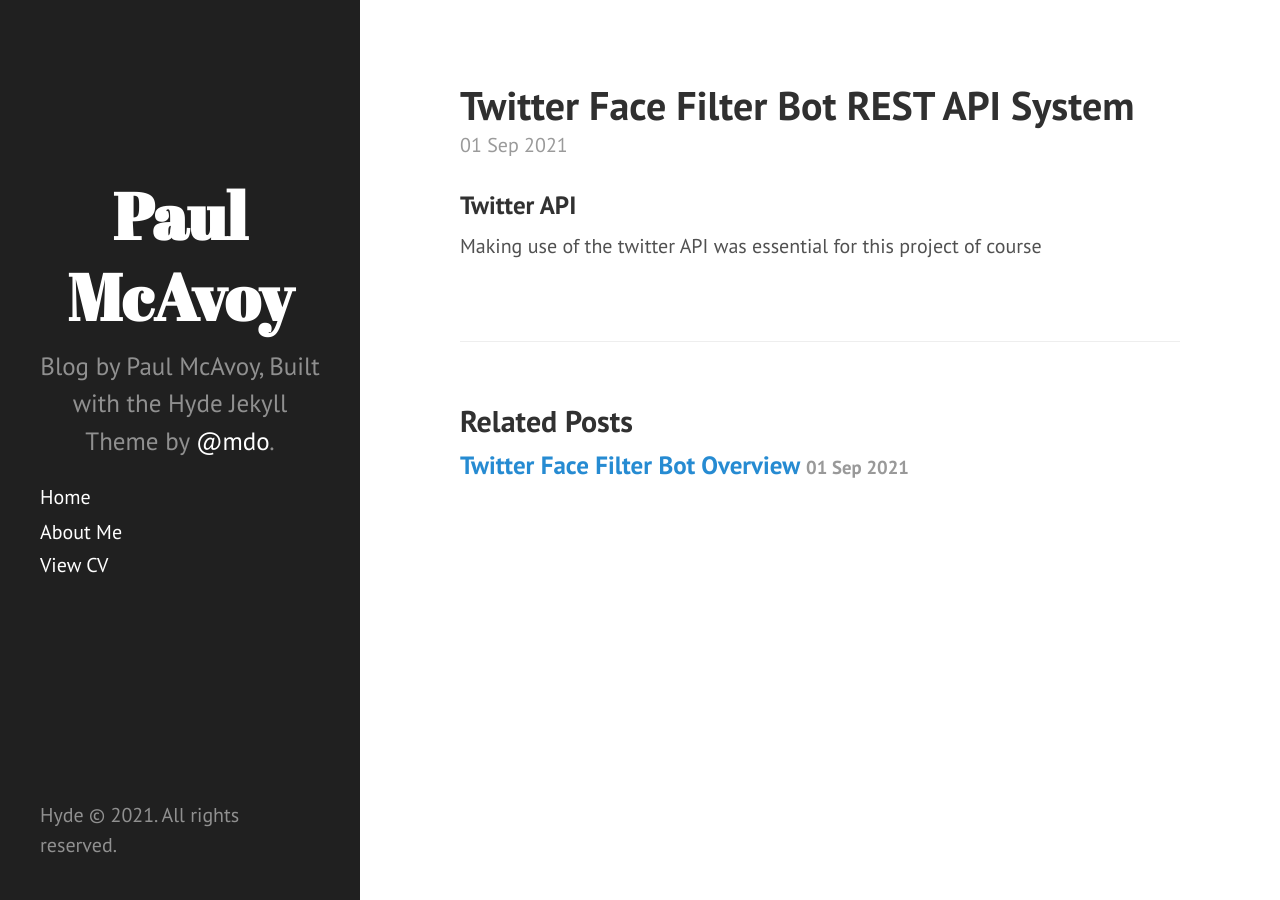
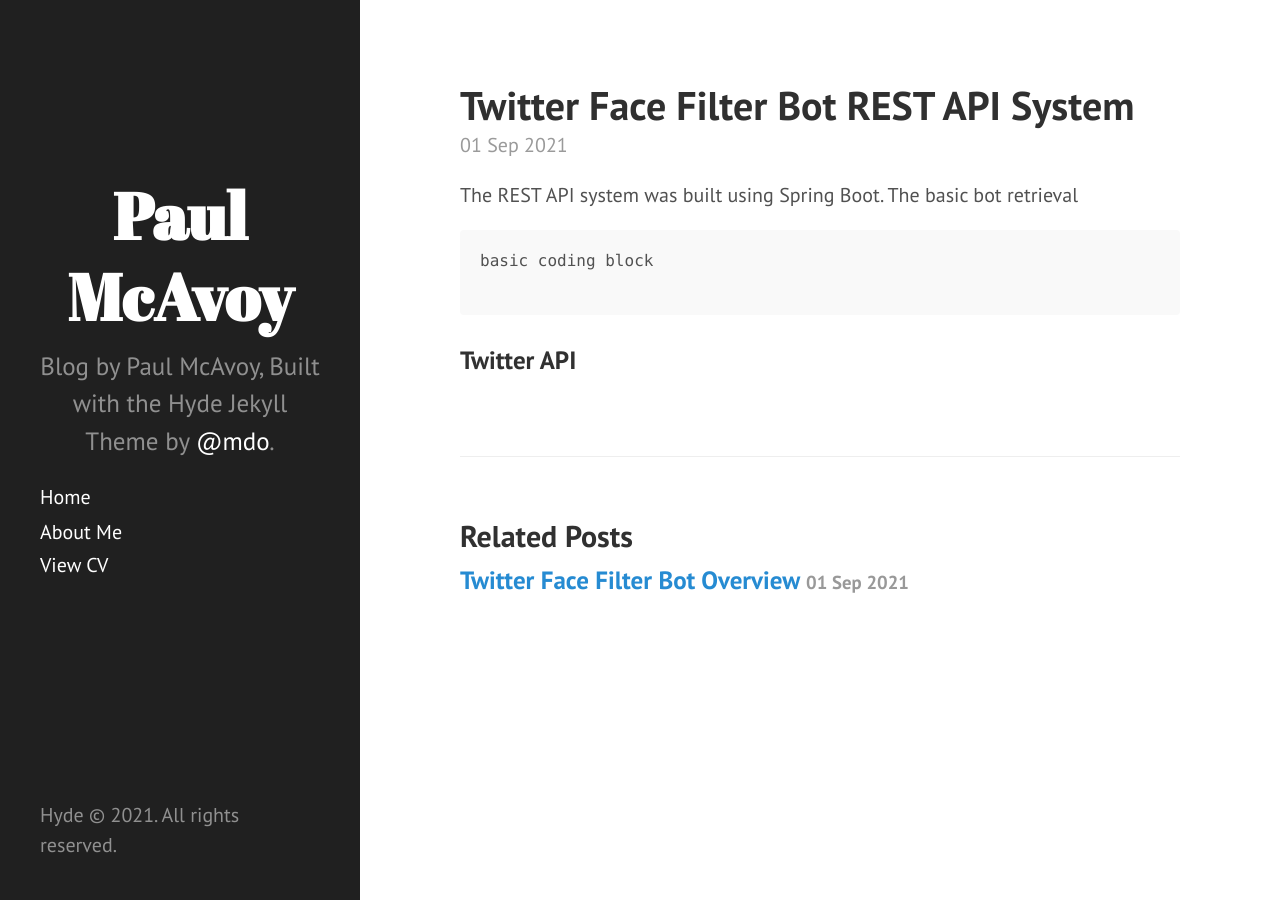
Before and after one commit to paulmca860/paulmca860.github.io, a Jekyll site: the page built from _posts/2021-09-01-TWI-REST-API-SYS.md, in a window 1280 px wide. Built offline with Jekyll 4.4.1, drawn with Linux system fonts in a browser that asks for light colours; Markdown is read by kramdown in place of the engine named in the settings.

Commit message:
test code block

````diff
--- a/_posts/2021-09-01-TWI-REST-API-SYS.md
+++ b/_posts/2021-09-01-TWI-REST-API-SYS.md
@@ -3,6 +3,11 @@
 title: Twitter Face Filter Bot REST API System
 ---
 
+The REST API system was built using Spring Boot. The basic bot retrieval
+
+```
+basic coding block
+
+```
+
 <h3>Twitter API</h3>
-
-Making use of the twitter API was essential for this project of course
````
